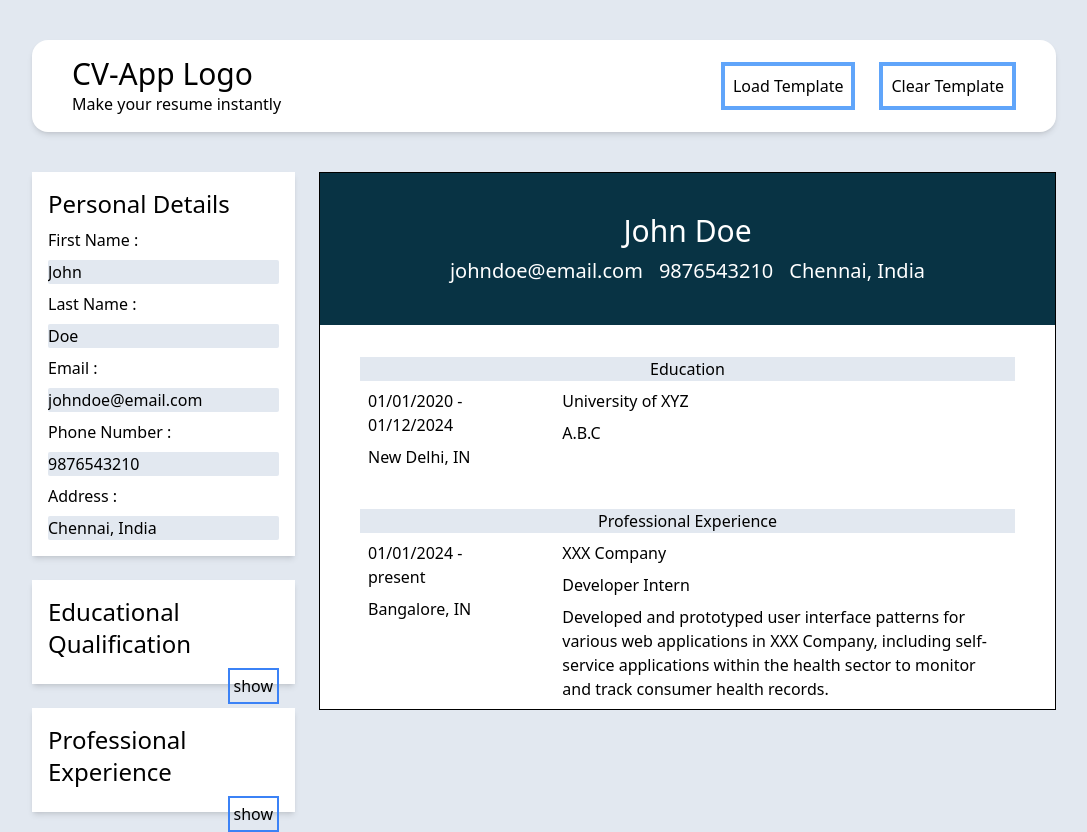
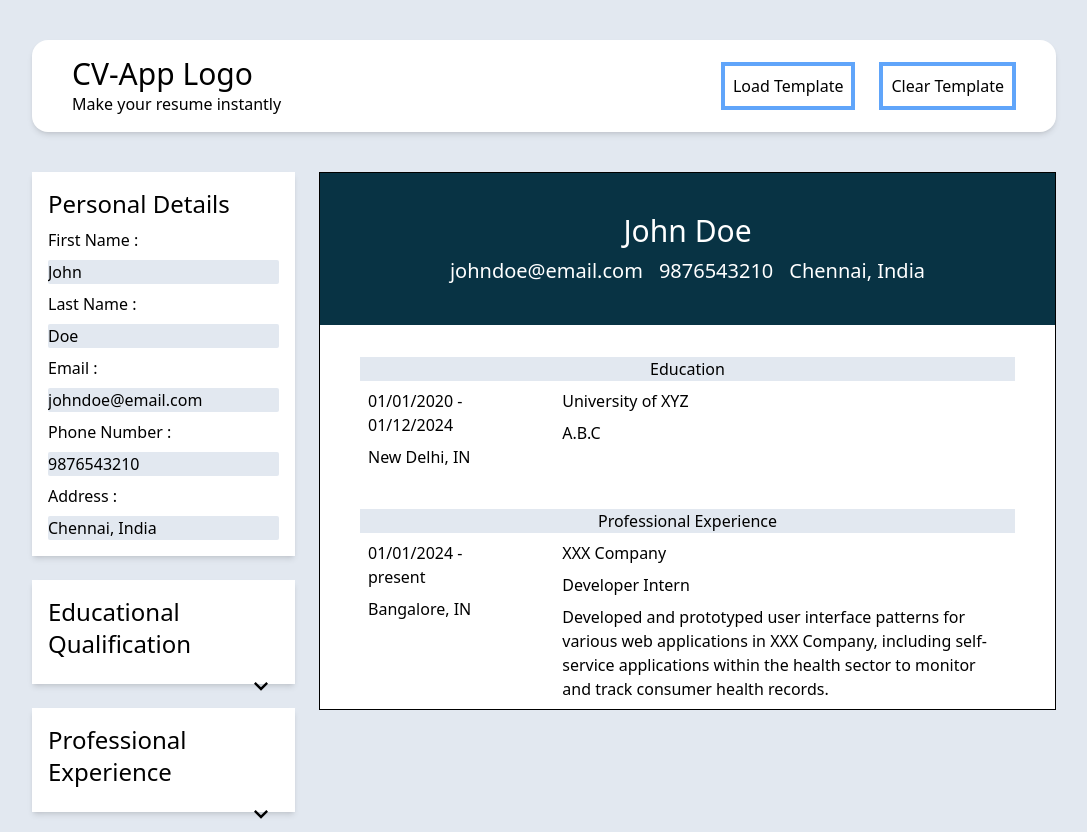
Before and after one commit to roopxx/cv-app, a React (Vite) app: page / in a window 1280 px wide. Shown: the whole page, without its empty margins (96-1183 px from the left). Built offline with nearby package versions, Linux system fonts and the light colour scheme.

Commit message:
Add react-icons to style buttons

```diff
--- a/package.json
+++ b/package.json
@@ -11,7 +11,8 @@
   },
   "dependencies": {
     "react": "^18.2.0",
-    "react-dom": "^18.2.0"
+    "react-dom": "^18.2.0",
+    "react-icons": "^5.0.1"
   },
   "devDependencies": {
     "@types/react": "^18.2.43",
--- a/src/components/Educational.jsx
+++ b/src/components/Educational.jsx
@@ -1,5 +1,7 @@
 import { useState } from "react";
 import { PropTypes } from "prop-types";
+import { MdKeyboardArrowDown, MdKeyboardDoubleArrowDown } from "react-icons/md";
+import { FaEye, FaEyeSlash } from "react-icons/fa";
 
 const Educational = ({ personalDetails, handleChange }) => {
   const [showEducationSection, setShowEducationSection] = useState(false);
@@ -10,13 +12,17 @@ const Educational = ({ personalDetails, handleChange }) => {
       <div>
         <h2 className="mb-2 inline-flex text-2xl">Educational Qualification</h2>
         <button
-          className="float-right border-2 border-blue-500 p-1"
+          className="float-right p-1"
           onClick={() => {
             setShowEducationSection(!showEducationSection);
             setShowForm(showForm);
           }}
         >
-          show
+          {showEducationSection ? (
+            <MdKeyboardDoubleArrowDown className="float-right size-7 duration-200 hover:rotate-180 hover:scale-150" />
+          ) : (
+            <MdKeyboardArrowDown className="float-right size-7 transition duration-200 hover:scale-150" />
+          )}
         </button>
       </div>
 
@@ -42,10 +48,14 @@ const EducationSection = ({
     <>
       <div>
         <div>
-          <div className="flex justify-between">
+          <div className="flex justify-between px-1">
             <p>{!showForm ? personalDetails.schoolName : ""}</p>
-            <button onClick={() => setShowForm(!showForm)}>
-              {!showForm ? "view" : ""}
+            <button className="px-1" onClick={() => setShowForm(!showForm)}>
+              {showForm ? (
+                <FaEye className="hover:scale-125" />
+              ) : (
+                <FaEyeSlash className="hover:scale-125" />
+              )}
             </button>
           </div>
           {showForm && (
--- a/src/components/Professional.jsx
+++ b/src/components/Professional.jsx
@@ -1,5 +1,7 @@
 import { useState } from "react";
 import { PropTypes } from "prop-types";
+import { MdKeyboardArrowDown, MdKeyboardDoubleArrowDown } from "react-icons/md";
+import { FaEye, FaEyeSlash } from "react-icons/fa";
 
 const Professional = ({ personalDetails, handleChange }) => {
   const [showProfessionalExp, setShowProfessionalExp] = useState(false);
@@ -10,13 +12,17 @@ const Professional = ({ personalDetails, handleChange }) => {
       <div>
         <h2 className="mb-2 inline-flex text-2xl">Professional Experience</h2>
         <button
-          className="float-right border-2 border-blue-500 p-1"
+          className="float-right p-1"
           onClick={() => {
             setShowProfessionalExp(!showProfessionalExp);
             setShowForm(showForm);
           }}
         >
-          show
+          {showProfessionalExp ? (
+            <MdKeyboardDoubleArrowDown className="size-7 duration-200 hover:rotate-180 hover:scale-150" />
+          ) : (
+            <MdKeyboardArrowDown className="size-7 transition duration-200 hover:scale-150" />
+          )}
         </button>
       </div>
 
@@ -42,10 +48,14 @@ const ProfessionalExp = ({
     <>
       <div>
         <div>
-          <div className="flex justify-between">
+          <div className="flex justify-between px-1">
             <p>{!showForm ? personalDetails.companyName : ""}</p>
-            <button onClick={() => setShowForm(!showForm)}>
-              {!showForm ? "view" : ""}
+            <button className="px-1" onClick={() => setShowForm(!showForm)}>
+              {showForm ? (
+                <FaEye className="hover:scale-125" />
+              ) : (
+                <FaEyeSlash className="hover:scale-125" />
+              )}{" "}
             </button>
           </div>
           {showForm && (
```
Also changed, not shown: 1 other file (tests, documents, lock files or other folders).
